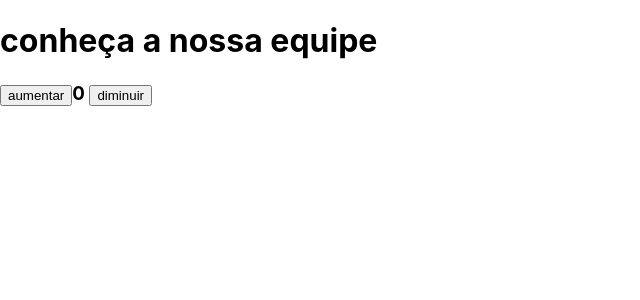
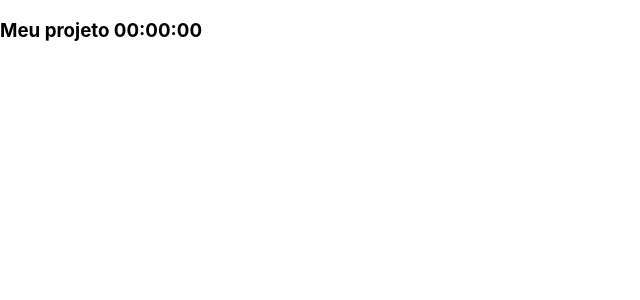
Before and after one commit to JoyceKell/ReactJs-do-zero-ao-avancado-na-pratica, a React (Create React App) app in the folder meusite/: page / in a window 1280 px wide. Shown: the top 300 px of the page, without its empty margins (0-640 px from the left). Built offline with nearby package versions, Linux system fonts and the light colour scheme.

Commit message:
ciclo de vida dos componentes

```diff
--- a/meusite/src/App.js
+++ b/meusite/src/App.js
@@ -5,29 +5,28 @@
   constructor(props){
     super(props);
     this.state = {
-      nome:"matheus",
-      contador:0
-    }
-    this.aumentar = this.aumentar.bind(this);
-    this.diminuir = this.diminuir.bind(this);
-  }
-  aumentar(){
-    let state = this.state;
-    state.contador +=1;
-    this.setState(state);
+      hora:'00:00:00'
+    };
   }
 
-  diminuir(){
-    let state = this.state;
-    state.contador -=1;
-    this.setState(state);
+  componentDidMount(){
+    setInterval(()=>{
+      this.setState({hora: new Date().toLocaleTimeString()})
+    },1000);
+  }
+
+  componentDidUpdate(){
+    console.log('atualizou')
+  }
+
+  shouldComponentUpdate(){
+
   }
 
   render(){
     return(
       <div>
-        <h1>conheça a nossa equipe</h1>
-        <h3><button onClick={this.aumentar}>aumentar</button>{this.state.contador} <button onClick={this.diminuir}>diminuir</button></h3>
+        <h3>Meu projeto {this.state.hora}</h3>
       </div>
     )
   }
```
